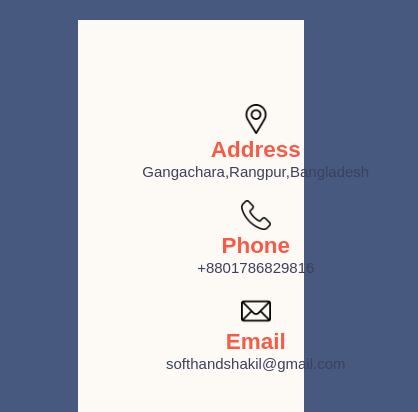
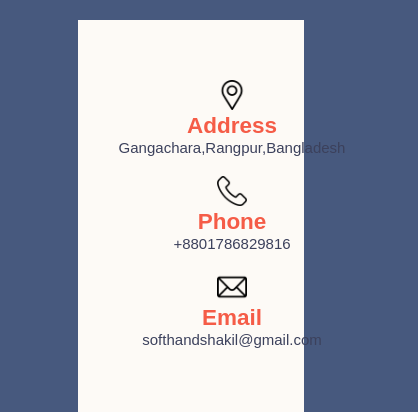
Before and after one commit to Mmsshakil/contact-page, a plain HTML site: page index.html in a window 390 px wide. Shown: the top 412 px of the page, 418 px wide, since content can reach past the window. Drawn offline with Linux system fonts and the light colour scheme.

Commit message:
Update style.css

```diff
--- a/style.css
+++ b/style.css
@@ -103,8 +103,7 @@ button a{
     }
     .left {
         text-align: center;
-        margin:0;
-        padding: 25%;
+
     }
 
 }
```
